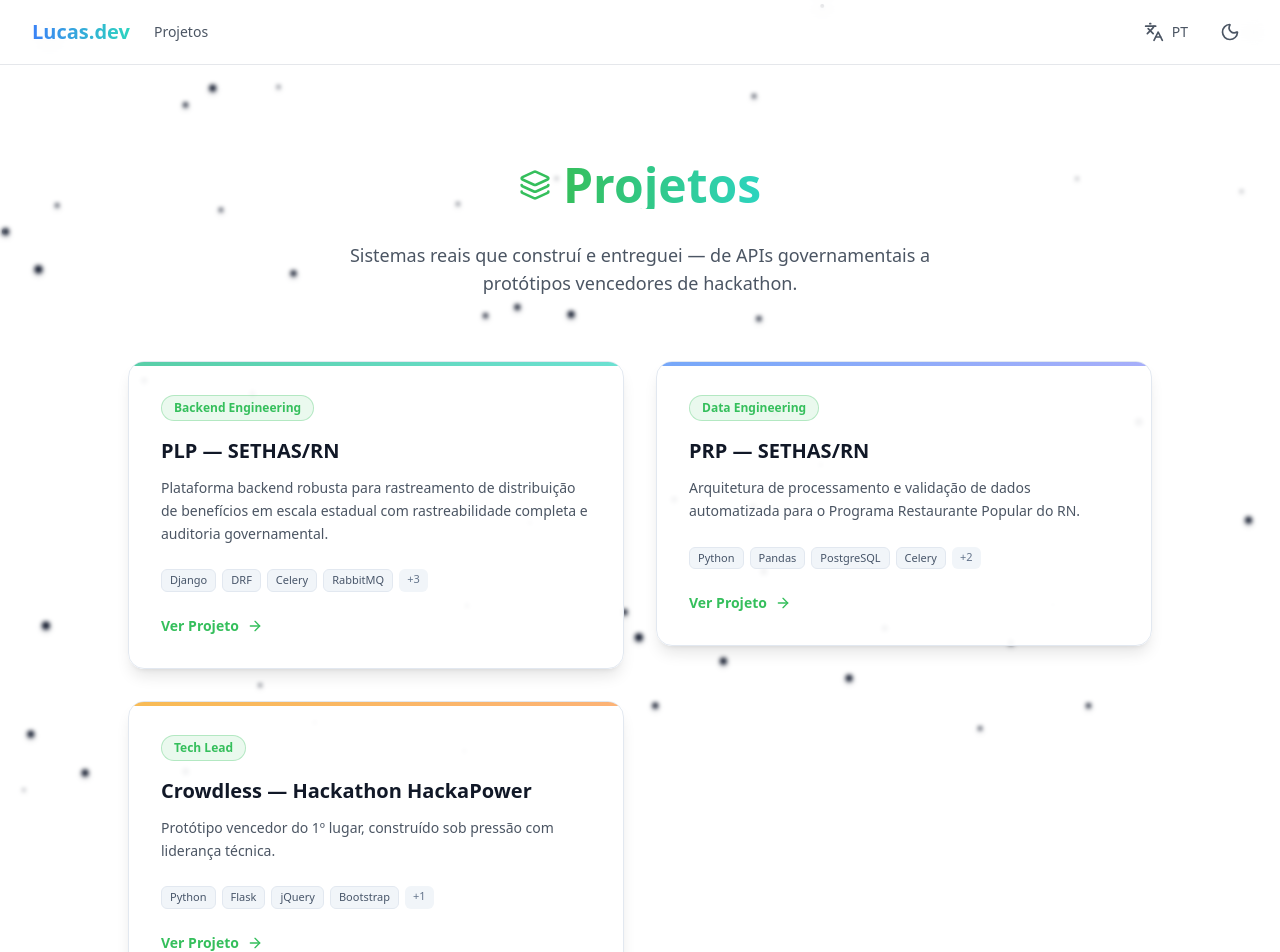
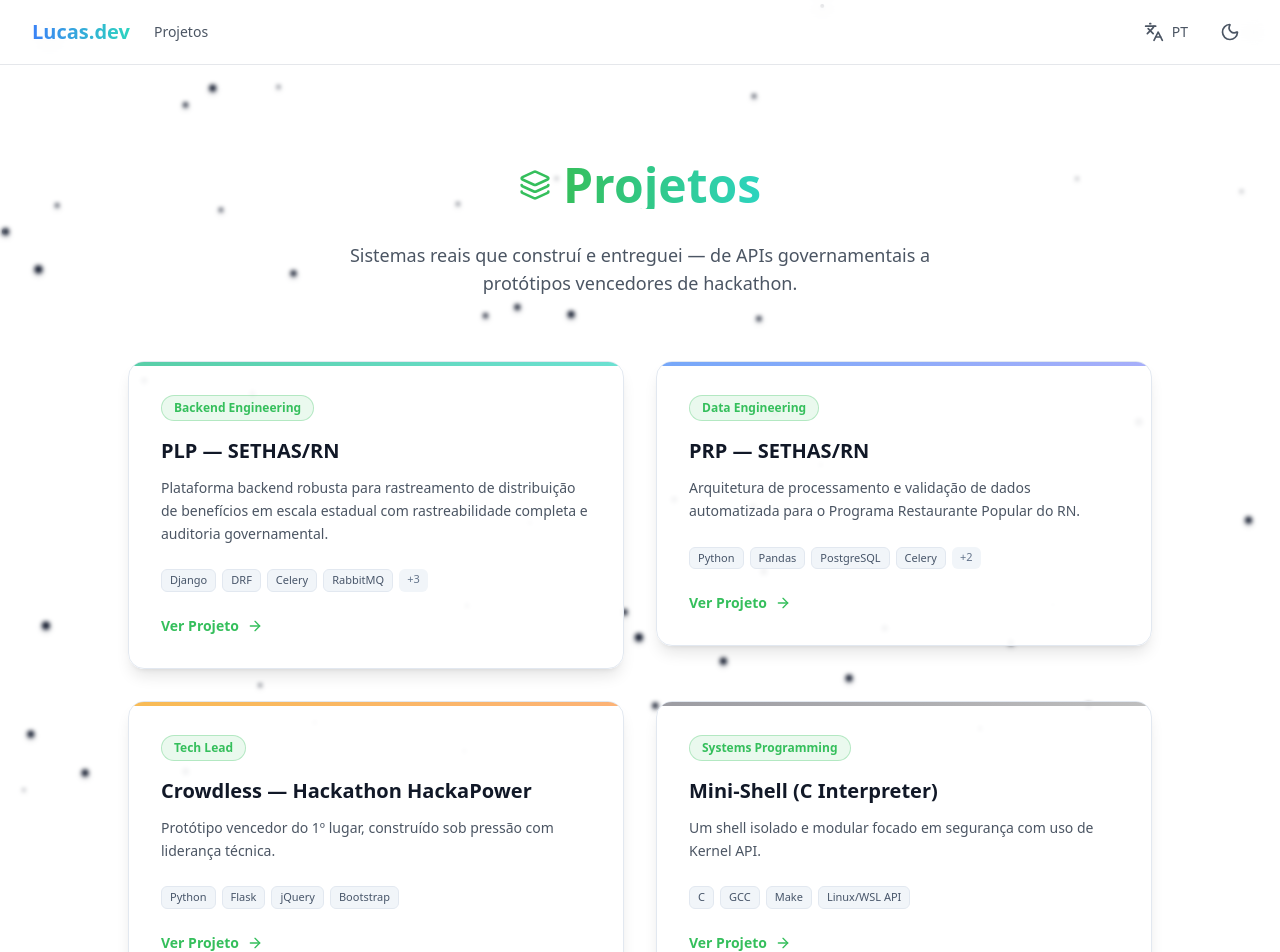
Before and after one commit to PatoCareca1/lucas.dev, a React (Vite) app in the folder frontend/: page /projects in a window 1280 px wide. Shown: the top 952 px of the page. Built offline with nearby package versions, Linux system fonts and the light colour scheme.

Commit message:
feat: adiciona os projetos 'Mini-Shell'  'Crowdless'

```diff
--- a/frontend/src/components/ProjectModal.tsx
+++ b/frontend/src/components/ProjectModal.tsx
@@ -3,6 +3,8 @@ import { motion, AnimatePresence } from 'framer-motion';
 import { useTranslation } from 'react-i18next';
 import { X, Target, Server, Award, Code2, ExternalLink } from 'lucide-react';
 import chibiPro from '../assets/chibi_senior.png';
+import chibiYoung from '../assets/chibi_young.png';
+import hackathonImg from '../assets/hackathon.png';
 
 interface ProjectModalProps {
     projectKey: string | null;
@@ -26,6 +28,10 @@ const techColors: Record<string, string> = {
     'Bootstrap': 'bg-violet-100 text-violet-800 border-violet-300 dark:bg-violet-900/40 dark:text-violet-300 dark:border-violet-700',
     'SQLite': 'bg-cyan-100 text-cyan-800 border-cyan-300 dark:bg-cyan-900/40 dark:text-cyan-300 dark:border-cyan-700',
     'GitLab CI': 'bg-amber-100 text-amber-800 border-amber-300 dark:bg-amber-900/40 dark:text-amber-300 dark:border-amber-700',
+    'C': 'bg-zinc-100 text-zinc-800 border-zinc-300 dark:bg-zinc-900/40 dark:text-zinc-300 dark:border-zinc-700',
+    'GCC': 'bg-fuchsia-100 text-fuchsia-800 border-fuchsia-300 dark:bg-fuchsia-900/40 dark:text-fuchsia-300 dark:border-fuchsia-700',
+    'Make': 'bg-teal-100 text-teal-800 border-teal-300 dark:bg-teal-900/40 dark:text-teal-300 dark:border-teal-700',
+    'Linux/WSL API': 'bg-slate-200 text-slate-800 border-slate-300 dark:bg-slate-700/60 dark:text-slate-200 dark:border-slate-500',
 };
 
 const defaultBadge = 'bg-slate-100 text-slate-700 border-slate-300 dark:bg-slate-800/60 dark:text-slate-300 dark:border-slate-600';
@@ -65,6 +71,8 @@ const ProjectModal: React.FC<ProjectModalProps> = ({ projectKey, onClose }) => {
     const techStack = t(`projects.${projectKey}.tech_stack`, { returnObjects: true }) as string[];
     const siteUrl = t(`projects.${projectKey}.site_url`, { defaultValue: '#' });
     const disclaimer = t(`projects.${projectKey}.disclaimer`, { defaultValue: '' });
+    const linkLabel = t(`projects.${projectKey}.link_label`, { defaultValue: t('projects.visit_site') });
+    const quote = t(`projects.${projectKey}.quote`, { defaultValue: '' });
     const solutionDetails = t(`projects.${projectKey}.solution_details`, { returnObjects: true, defaultValue: null }) as Record<string, { label: string; text: string }> | null;
     const hasSolutionDetails = solutionDetails && typeof solutionDetails === 'object' && !Array.isArray(solutionDetails) && Object.keys(solutionDetails).length > 0;
 
@@ -151,7 +159,7 @@ const ProjectModal: React.FC<ProjectModalProps> = ({ projectKey, onClose }) => {
                                         shadow-lg transition-all duration-200"
                                 >
                                     <ExternalLink size={16} />
-                                    {t('projects.visit_site')}
+                                    {linkLabel}
                                 </a>
 
                                 {/* Disclaimer footnote */}
@@ -234,6 +242,22 @@ const ProjectModal: React.FC<ProjectModalProps> = ({ projectKey, onClose }) => {
                                     </ul>
                                 </section>
 
+                                {/* Quote */}
+                                {quote && (
+                                    <blockquote className="border-l-4 border-manjaro-green pl-5 my-6">
+                                        <p className="text-[15px] font-medium italic text-slate-700 dark:text-slate-300 leading-relaxed">
+                                            {quote}
+                                        </p>
+                                    </blockquote>
+                                )}
+
+                                {/* Main Image (if Crowdless) */}
+                                {projectKey === 'crowdless' && (
+                                    <div className="rounded-2xl overflow-hidden shadow-md border border-slate-200 dark:border-slate-800 my-6">
+                                        <img src={hackathonImg} alt="Hackathon Certificate" className="w-full h-auto object-cover" />
+                                    </div>
+                                )}
+
                                 {/* Tech Stack inline (right side, compact) */}
                                 <section>
                                     <div className="flex items-center gap-3 mb-4">
@@ -256,14 +280,14 @@ const ProjectModal: React.FC<ProjectModalProps> = ({ projectKey, onClose }) => {
                                     </div>
                                 </section>
 
-                                {/* Chibi Pro Signature */}
+                                {/* Chibi Signature */}
                                 <div className="flex items-center justify-end gap-2 pt-4 border-t border-slate-100 dark:border-slate-800">
                                     <span className="text-[10px] font-bold text-manjaro-green/60 dark:text-manjaro-green/40 uppercase tracking-widest leading-tight text-right">
-                                        PRO<br />✓
+                                        {projectKey === 'miniShell' ? 'YOUNG' : 'PRO'}<br />✓
                                     </span>
                                     <img
-                                        src={chibiPro}
-                                        alt="Chibi Pro"
+                                        src={projectKey === 'miniShell' ? chibiYoung : chibiPro}
+                                        alt={projectKey === 'miniShell' ? 'Chibi Young' : 'Chibi Pro'}
                                         className="w-14 h-14 object-contain drop-shadow-lg opacity-80 hover:opacity-100 transition-opacity"
                                         onError={(e) => e.currentTarget.style.display = 'none'}
                                     />
--- a/frontend/src/locales/en/translation.json
+++ b/frontend/src/locales/en/translation.json
@@ -383,23 +383,60 @@
             "title": "Crowdless — Hackathon HackaPower",
             "tag": "Tech Lead",
             "short_desc": "1st place winning prototype built under pressure with technical leadership.",
-            "challenge": "During the HackaPower hackathon, our team had limited time to conceive, architect, and deliver a functional prototype that addressed real-world crowd management challenges. The pressure demanded fast architectural decisions, clear task delegation, and a working demo by the deadline.",
-            "solution": "As Tech Lead, I organized the team's workflow, defined the system architecture, and prioritized the MVP features. We built a lightweight web application for real-time crowd density monitoring, combining a Python backend with a responsive frontend. I focused on keeping the stack simple and the integration points clean to maximize delivery speed.",
+            "challenge": "\"How can youngsters interact safely during the pandemic?\" The challenge was to create solutions to engage social debate and public policies.",
+            "solution": "'Crowdless' — a tool for real-time sharing of sanitary data about environments, making it easier to choose safe places.",
+            "solution_details": {
+                "engineering": {
+                    "label": "Engineering Highlights",
+                    "text": "Development under pressure (27-hour marathon). Role as Tech Lead coordinating the team and key architectural decisions."
+                }
+            },
             "impact": [
-                "Won 1st place at HackaPower hackathon",
+                "Won 1st place based on: Creativity, Originality, Social Impact, Technical Quality, and Sustainability.",
                 "Delivered a fully functional prototype within the time constraint",
                 "Demonstrated technical leadership and team coordination under pressure",
                 "Validated the concept with judges and mentors"
             ],
+            "quote": "\"It was our first hackathon... winning was completely unexpected and brought immense joy\" — Lucas Daniel, Team Leader.",
             "tech_stack": [
                 "Python",
                 "Flask",
                 "jQuery",
-                "Bootstrap",
-                "SQLite"
+                "Bootstrap"
             ],
-            "site_url": "#",
+            "site_url": "https://portal.ifba.edu.br/jequie/noticias/2021/agosto/equipe-do-ifba-jequie-e-campea-do-hackathon-juventudes",
+            "link_label": "Read Official News",
             "disclaimer": "Note: This is a hackathon project. You can check the official event page at the link above."
+        },
+        "miniShell": {
+            "title": "Mini-Shell (C Interpreter)",
+            "tag": "Systems Programming",
+            "short_desc": "An isolated and modular shell focused on security using Kernel API.",
+            "challenge": "Create an isolated and modular shell focused on security (Sandbox).",
+            "solution": "Strategic development using System Calls and isolation routines in a Unix environment.",
+            "solution_details": {
+                "engineering": {
+                    "label": "Engineering Decision",
+                    "text": "Utilization of native System Calls (stat, opendir, unlink, rename) instead of high-level libraries for file manipulation, directly communicating with the kernel to ensure absolute efficiency and low-level control."
+                },
+                "sandbox": {
+                    "label": "Sandbox Logic",
+                    "text": "Initialization routine that strictly isolates the user process within the /sandbox directory, effectively blocking unauthorized access and securing the execution environment."
+                }
+            },
+            "impact": [
+                "Robust implementation with Kernel API",
+                "Absolute control via system calls (syscalls)",
+                "Effective isolation of system processes"
+            ],
+            "tech_stack": [
+                "C",
+                "GCC",
+                "Make",
+                "Linux/WSL API"
+            ],
+            "site_url": "https://github.com/PatoCareca1/miniShell",
+            "link_label": "View on GitHub"
         }
     }
 }
--- a/frontend/src/locales/pt/translation.json
+++ b/frontend/src/locales/pt/translation.json
@@ -383,23 +383,60 @@
             "title": "Crowdless — Hackathon HackaPower",
             "tag": "Tech Lead",
             "short_desc": "Protótipo vencedor do 1º lugar, construído sob pressão com liderança técnica.",
-            "challenge": "Durante o hackathon HackaPower, nosso time tinha tempo limitado para conceber, arquitetar e entregar um protótipo funcional que abordasse desafios reais de gerenciamento de multidões. A pressão exigia decisões arquiteturais rápidas, delegação clara de tarefas e uma demo funcional no prazo.",
-            "solution": "Como Tech Lead, organizei o fluxo de trabalho do time, defini a arquitetura do sistema e priorizei as funcionalidades do MVP. Construímos uma aplicação web leve para monitoramento de densidade de multidões em tempo real, combinando um backend em Python com um frontend responsivo. Foquei em manter a stack simples e os pontos de integração limpos para maximizar a velocidade de entrega.",
+            "challenge": "\"Como o jovem pode interagir de forma segura na pandemia?\" O desafio era criar soluções para engajar o debate social e políticas públicas.",
+            "solution": "'Crowdless' — ferramenta para compartilhamento de dados sanitários de ambientes em tempo real, facilitando a escolha de locais seguros.",
+            "solution_details": {
+                "engineering": {
+                    "label": "Engineering Highlights",
+                    "text": "Desenvolvimento sob pressão (maratona de 27 horas). Atuação como Tech Lead coordenando o time e as principais decisões de arquitetura e tecnologia."
+                }
+            },
             "impact": [
-                "Vencemos o 1º lugar no hackathon HackaPower",
+                "Vencedor do 1º lugar baseado em: Criatividade, Originalidade, Impacto Social, Qualidade Técnica e Sustentabilidade.",
                 "Protótipo totalmente funcional entregue dentro do prazo",
                 "Demonstrou liderança técnica e coordenação de equipe sob pressão",
                 "Conceito validado com jurados e mentores"
             ],
+            "quote": "\"Foi nosso primeiro hackathon... ganharmos foi algo completamente inesperado e de uma alegria muito grande\" — Lucas Daniel, Líder da Equipe.",
             "tech_stack": [
                 "Python",
                 "Flask",
                 "jQuery",
-                "Bootstrap",
-                "SQLite"
+                "Bootstrap"
             ],
-            "site_url": "#",
+            "site_url": "https://portal.ifba.edu.br/jequie/noticias/2021/agosto/equipe-do-ifba-jequie-e-campea-do-hackathon-juventudes",
+            "link_label": "Ver Notícia Oficial",
             "disclaimer": "Nota: Este é um projeto de hackathon. Confira a página oficial do evento no link acima."
+        },
+        "miniShell": {
+            "title": "Mini-Shell (C Interpreter)",
+            "tag": "Systems Programming",
+            "short_desc": "Um shell isolado e modular focado em segurança com uso de Kernel API.",
+            "challenge": "Criar um shell isolado e modular focado em segurança (Sandbox).",
+            "solution": "Desenvolvimento estratégico usando System Calls e rotinas de isolamento em ambiente Unix.",
+            "solution_details": {
+                "engineering": {
+                    "label": "Engineering Decision",
+                    "text": "Uso de System Calls nativas (stat, opendir, unlink, rename) em vez de bibliotecas de alto nível para manipulação de ficheiros, visando obter controle absoluto e comunicação direta com o kernel do sistema."
+                },
+                "sandbox": {
+                    "label": "Sandbox Logic",
+                    "text": "Rotina de inicialização que isola o processo do usuário no diretório /sandbox, bloqueando acessos indevidos e garantindo um ambiente de execução rigorosamente contido."
+                }
+            },
+            "impact": [
+                "Implementação robusta com Kernel API",
+                "Controle absoluto via chamadas de sistema (syscalls)",
+                "Isolamento eficaz de processos do sistema"
+            ],
+            "tech_stack": [
+                "C",
+                "GCC",
+                "Make",
+                "Linux/WSL API"
+            ],
+            "site_url": "https://github.com/PatoCareca1/miniShell",
+            "link_label": "Ver no GitHub"
         }
     }
 }
--- a/frontend/src/pages/Projects.tsx
+++ b/frontend/src/pages/Projects.tsx
@@ -4,13 +4,14 @@ import { motion } from 'framer-motion';
 import { ArrowRight, Layers } from 'lucide-react';
 import ProjectModal from '../components/ProjectModal';
 
-const projectKeys = ['plp', 'prp', 'crowdless'];
+const projectKeys = ['plp', 'prp', 'crowdless', 'miniShell'];
 
 // Gradient accents per project for visual variety
 const cardAccents: Record<string, string> = {
     plp: 'from-emerald-500 to-teal-400',
     prp: 'from-blue-500 to-indigo-400',
     crowdless: 'from-amber-500 to-orange-400',
+    miniShell: 'from-zinc-500 to-neutral-400',
 };
 
 const Projects: React.FC = () => {
```
Also changed, not shown: frontend/src/assets/hackathon.png (added).
